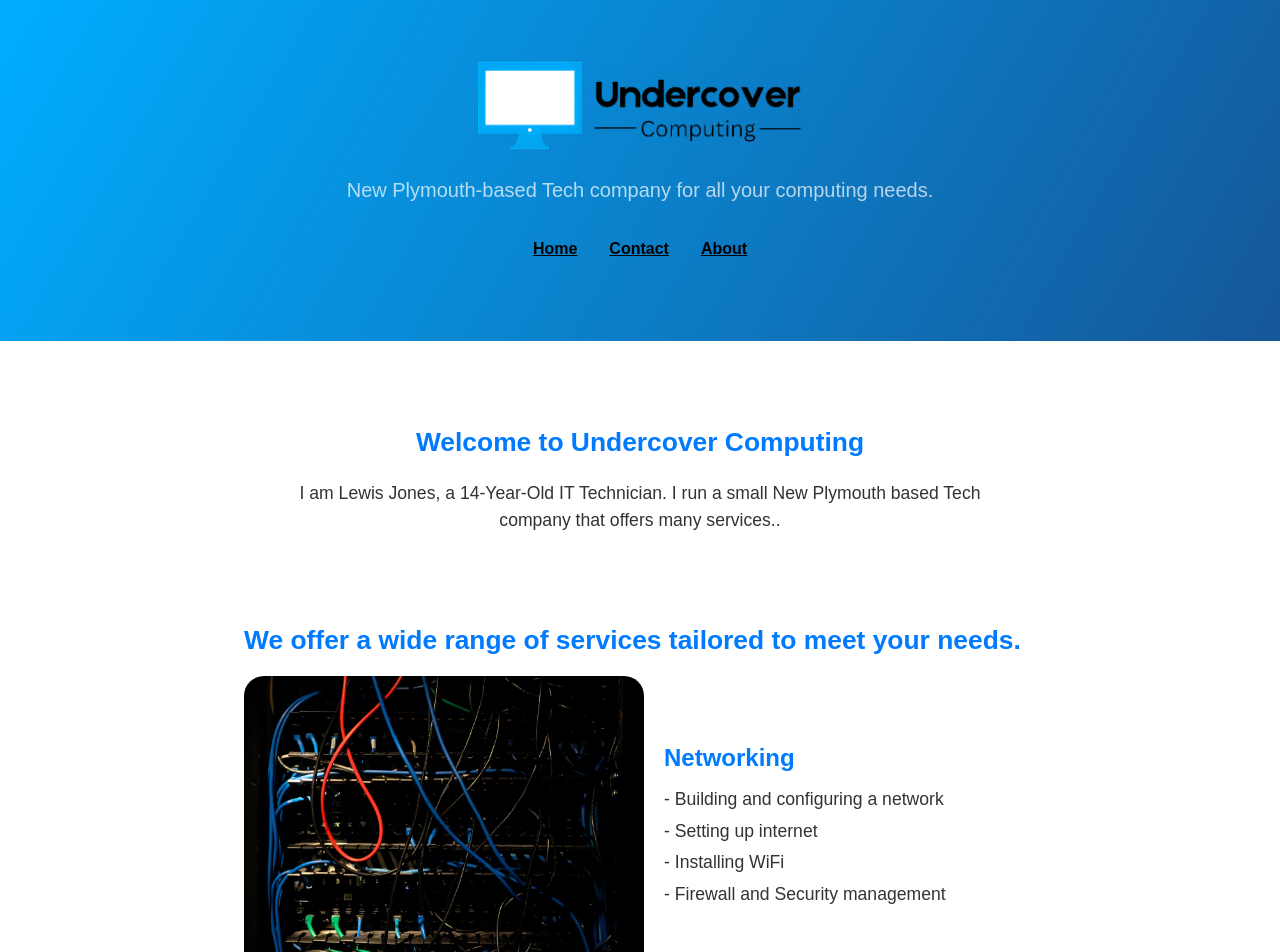
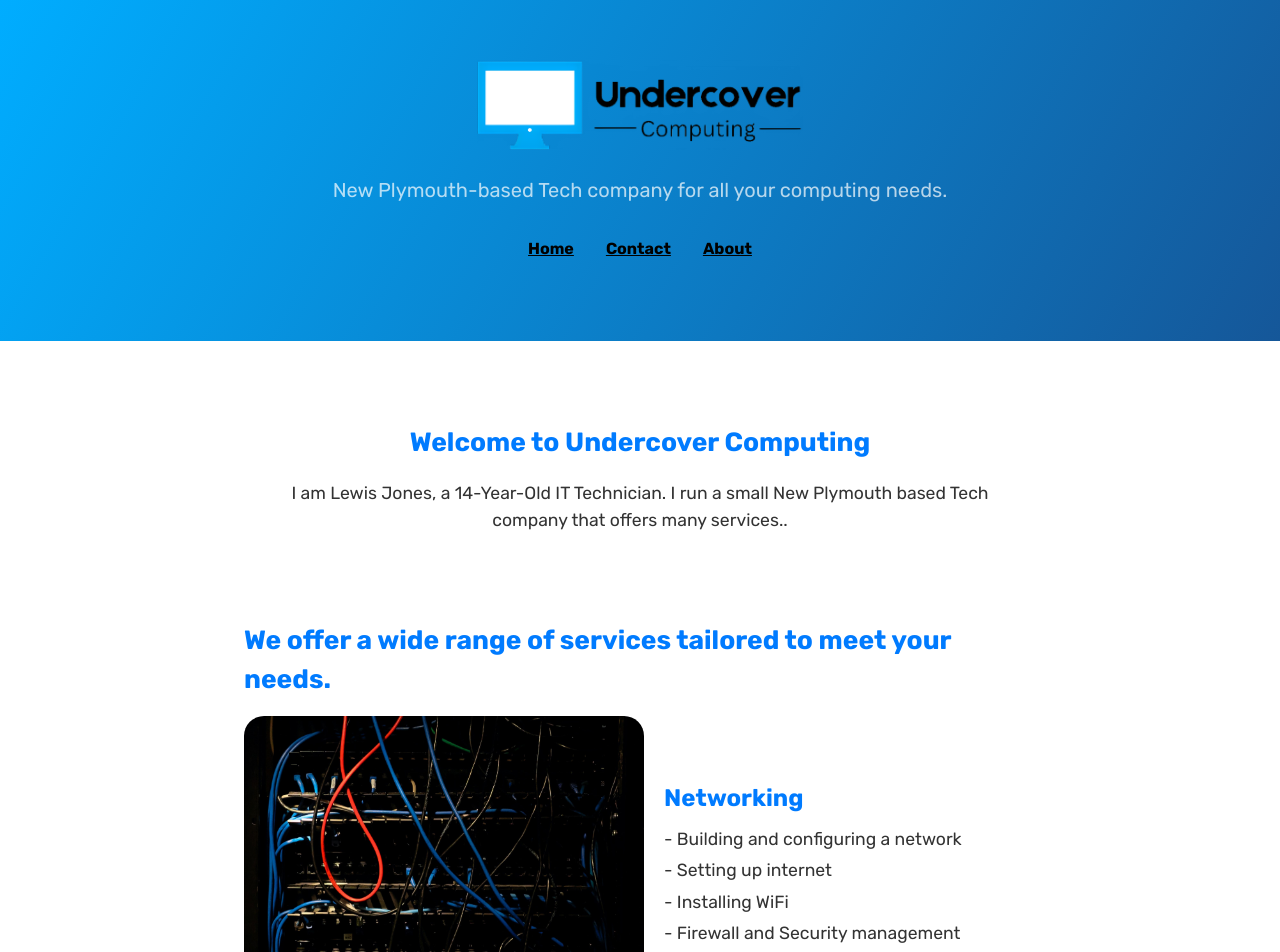
Before and after one commit to UndercoverComputing/undercovercomputing.com, a Jekyll site: the page index.html, which Jekyll copies as it is, in a window 1280 px wide. Shown: the top 952 px of the page. Built offline with Jekyll 4.4.1, drawn with Linux system fonts in a browser that asks for light colours.

Commit message:
fixed font

```diff
--- a/about.html
+++ b/about.html
@@ -2,7 +2,6 @@
 <html lang="{{ site.lang | default: "en-US" }}">
 <head>
     <meta charset="UTF-8">
-    <link rel="preconnect" href="https://fonts.googleapis.com">
     <link rel="preconnect" href="https://fonts.gstatic.com" crossorigin>
     <meta name="viewport" content="width=device-width, initial-scale=1">
     <meta name="theme-color" content="#157878">
--- a/assets/css/style.scss
+++ b/assets/css/style.scss
@@ -2,6 +2,7 @@
 ---
 
 @import 'jekyll-theme-cayman';
+@import url('https://fonts.googleapis.com/css2?family=Rubik:ital,wght@0,300..900;1,300..900&display=swap');
 
 a {
     text-decoration: none;
--- a/contact.html
+++ b/contact.html
@@ -2,7 +2,6 @@
 <html lang="{{ site.lang | default: 'en-US' }}">
 <head>
     <meta charset="UTF-8">
-    <link rel="preconnect" href="https://fonts.googleapis.com">
     <link rel="preconnect" href="https://fonts.gstatic.com" crossorigin>
     <meta name="viewport" content="width=device-width, initial-scale=1">
     <meta name="theme-color" content="#157878">
--- a/index.html
+++ b/index.html
@@ -2,7 +2,6 @@
 <html lang="en">
 <head>
     <meta charset="UTF-8">
-    <link rel="preconnect" href="https://fonts.googleapis.com">
     <link rel="preconnect" href="https://fonts.gstatic.com" crossorigin>
     <meta name="viewport" content="width=device-width, initial-scale=1">
     <meta name="theme-color" content="#157878">
```
